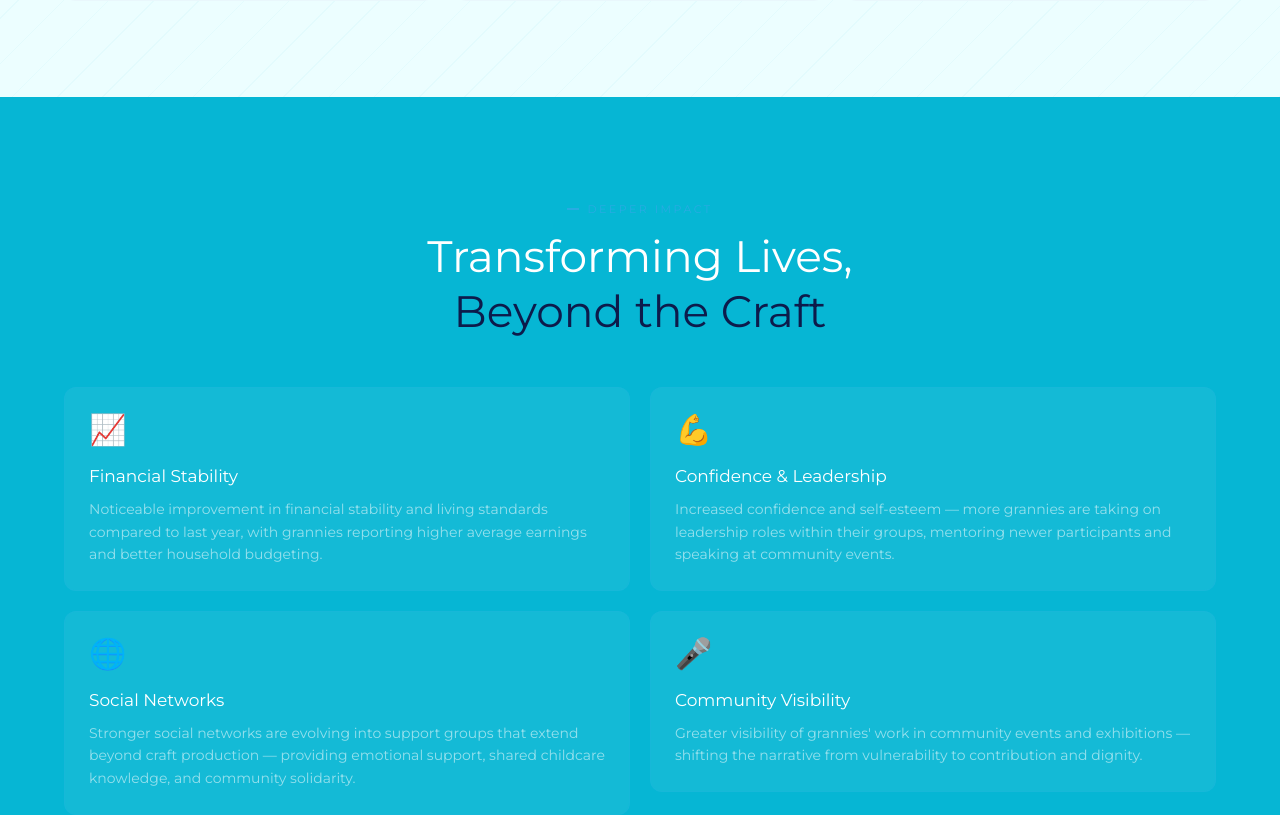
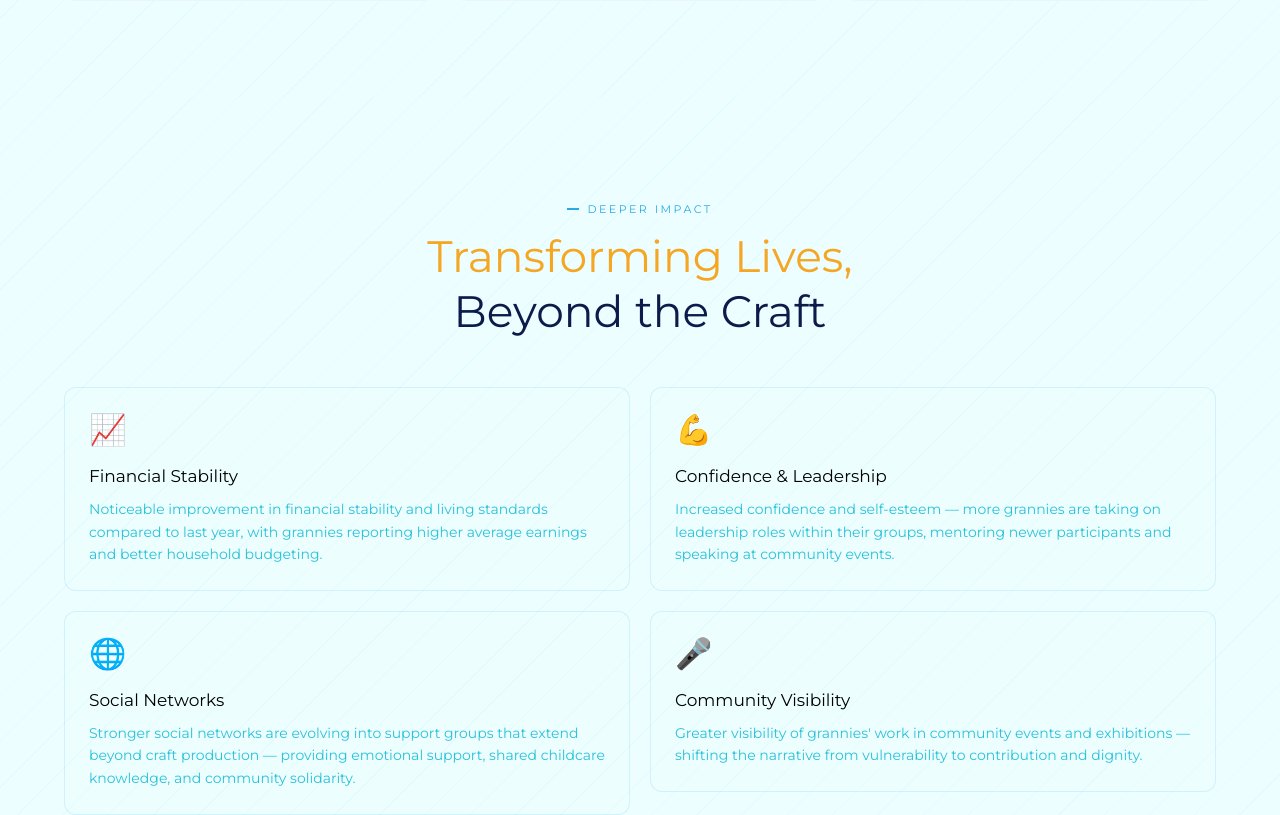
Before and after one commit to FredNdolo/Trefoil-Guild, a Next.js app: page /impact in a window 1280 px wide. Shown: the part 2607-3422 px from the top of the page. Built offline with nearby package versions, Linux system fonts and the light colour scheme.

Commit message:
additional color changes

```diff
--- a/app/about/page.tsx
+++ b/app/about/page.tsx
@@ -307,7 +307,7 @@ export default function AboutPage() {
       </section>
 
       {/* ── SDG ALIGNMENT - Now matching Hero style ─────────────────────────── */}
-      <section className="section-pad bg-deep-blue relative overflow-hidden">
+      <section className="section-pad bg-sky-light relative overflow-hidden">
         <div className="absolute inset-0 bg-section-diagonal" />
         <div className="container-wide relative z-10">
           <div className="grid lg:grid-cols-[1fr_1.2fr] gap-12 items-center">
@@ -317,7 +317,7 @@ export default function AboutPage() {
               <h2 className="font-800 text-[clamp(28px,3.5vw,44px)] text-dark-navy mt-3 mb-5 leading-tight">
                 United Nations
                 <br />
-                <span className="text-white">Sustainable Development Goals</span>
+                <span className="text-deep-blue">Sustainable Development Goals</span>
               </h2>
               <p className="text-dark-navy/70 text-[15px] leading-relaxed mb-6">
                 The Grannies Project contributes directly to six of the seventeen
@@ -392,7 +392,7 @@ export default function AboutPage() {
       </section>
 
       {/* ── CTA ───────────────────────────────────── */}
-      <section className="section-pad bg-sky-blue relative overflow-hidden">
+      <section className="section-pad bg-deep-blue relative overflow-hidden">
         <div className="absolute inset-0 bg-section-diagonal opacity-50" />
         <div className="container-tight relative z-10 text-center">
           <RevealWrapper>
--- a/app/impact/page.tsx
+++ b/app/impact/page.tsx
@@ -210,13 +210,13 @@ export default function ImpactPage() {
       </section>
 
       {/* ── DEEPER IMPACT ─────────────────────────── */}
-      <section className="section-pad bg-deep-blue relative overflow-hidden">
+      <section className="section-pad bg-sky-light relative overflow-hidden">
         <div className="absolute inset-0 bg-section-diagonal" />
         <div className="container-wide relative z-10">
 
           <RevealWrapper className="text-center max-w-xl mx-auto mb-12">
             <SectionLabel variant="sky">Deeper Impact</SectionLabel>
-            <h2 className="font-800 text-[clamp(28px,3.5vw,44px)] text-white mt-3 mb-4 leading-tight">
+            <h2 className="font-800 text-[clamp(28px,3.5vw,44px)] text-gold mt-3 mb-4 leading-tight">
               Transforming Lives,
               <br />
               <span className="text-dark-navy">Beyond the Craft</span>
@@ -249,10 +249,10 @@ export default function ImpactPage() {
               <RevealWrapper key={item.title} delay={i * 80}>
                 <div className="bg-white/[0.06] border border-sky-blue/15 rounded-xl p-6 hover:bg-white/[0.1] transition-all duration-200 group">
                   <div className="text-3xl mb-4">{item.icon}</div>
-                  <h3 className="font-700 text-[17px] text-white mb-2 group-hover:text-gold transition-colors">
+                  <h3 className="font-700 text-[17px] text-black mb-2 group-hover:text-gold transition-colors">
                     {item.title}
                   </h3>
-                  <p className="text-white/55 text-[14px] leading-relaxed">{item.body}</p>
+                  <p className="text-deep-blue/85 text-[14px] leading-relaxed">{item.body}</p>
                 </div>
               </RevealWrapper>
             ))}
--- a/app/page.tsx
+++ b/app/page.tsx
@@ -201,17 +201,17 @@ export default function HomePage() {
       </section>
 
       {/* ACTIVITIES TEASER - Updated to darker cyan blue */}
-      <section className="section-pad bg-deep-blue relative overflow-hidden">
+      <section className="section-pad bg-sky-light relative overflow-hidden">
         <div className="absolute inset-0 bg-section-diagonal" />
         <div className="container-wide relative z-10">
           <div className="grid lg:grid-cols-[1fr_2fr] gap-12 items-start">
 
             <RevealWrapper>
               <SectionLabel variant="sky">What We Do</SectionLabel>
-              <h2 className="font-800 text-[clamp(28px,3.5vw,44px)] text-white mt-3 mb-5 leading-tight">
+              <h2 className="font-800 text-[clamp(28px,3.5vw,44px)] text-deep-blue mt-3 mb-5 leading-tight">
                 Our Core <br /><span className="text-gold">Activities</span>
               </h2>
-              <p className="text-white/55 text-[15px] leading-relaxed mb-6">
+              <p className="text-black/55 text-[15px] leading-relaxed mb-6">
                 Six interconnected programmes that address the economic, social, and
                 skills needs of our grannies — from craft training to financial education.
               </p>
--- a/app/programme/page.tsx
+++ b/app/programme/page.tsx
@@ -284,7 +284,7 @@ export default function ProgrammePage() {
       </section>
 
       {/* ── NEW TECHNIQUES 2025–26 ────────────────── */}
-      <section className="section-pad bg-deep-blue relative overflow-hidden">
+      <section className="section-pad bg-sky-light relative overflow-hidden">
         <div className="absolute inset-0 bg-section-diagonal" />
         <div className="container-wide relative z-10">
 
@@ -310,8 +310,8 @@ export default function ProgrammePage() {
               <RevealWrapper key={t.title} delay={i * 80}>
                 <div className="bg-white/[0.08] border border-sky-blue/20 rounded-xl p-6 hover:bg-white/[0.12] hover:border-gold/30 transition-all duration-200 group">
                   <div className="text-3xl mb-4">{t.icon}</div>
-                  <h3 className="font-700 text-[15px] text-white mb-2 group-hover:text-gold transition-colors">{t.title}</h3>
-                  <p className="text-white/70 text-[13px] leading-relaxed font-medium">{t.body}</p>
+                  <h3 className="font-700 text-[15px] text-gold mb-2 group-hover:text-gold transition-colors">{t.title}</h3>
+                  <p className="text-dark-navy/70 text-[13px] leading-relaxed font-medium">{t.body}</p>
                   <div className="mt-4 inline-flex items-center gap-1.5 bg-gold/15 rounded-full px-3 py-1">
                     <span className="text-gold text-[10px] font-700">★ NEW</span>
                   </div>
```
